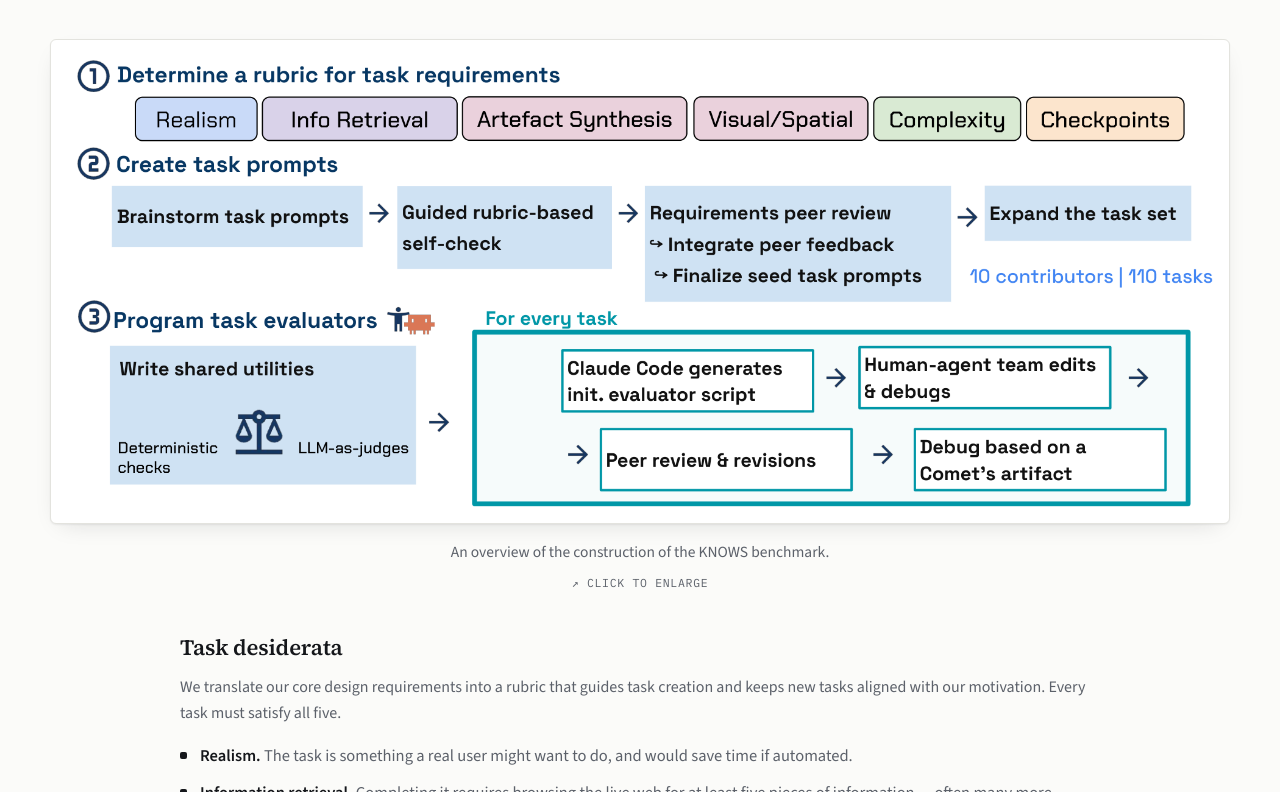
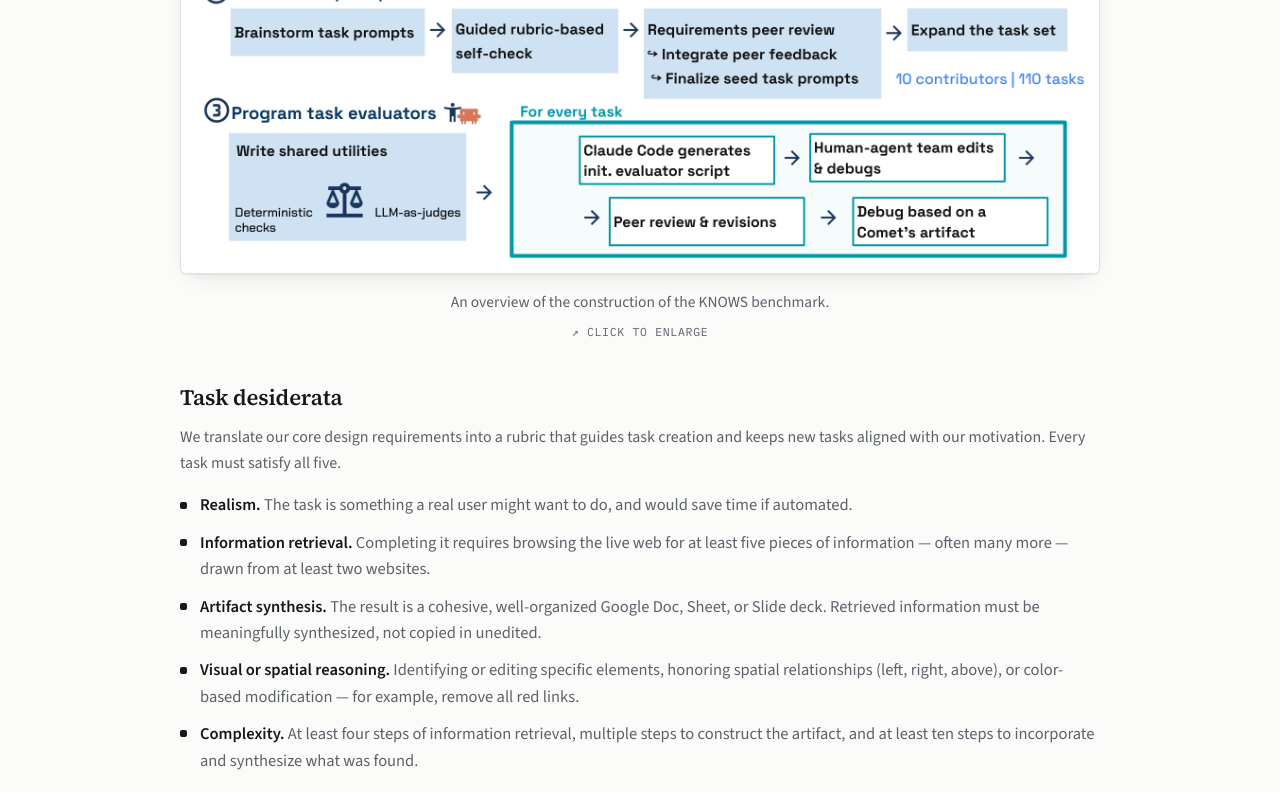
Before and after one commit to alexgill321/KNOWS-benchmark, a plain HTML site: page docs/index.html in a window 1280 px wide. Shown: the part 2598-3390 px from the top of the page. Drawn offline with nearby package versions, Linux system fonts and the light colour scheme.

```diff
--- a/docs/index.html
+++ b/docs/index.html
@@ -179,8 +179,8 @@
 
 /* ---------- figure ---------- */
 .fig-block{padding-block:clamp(22px,3vw,32px) 0}
-/* Hold the figures a little narrower than the wide column they sit in. */
-.fig-block figure{max-width:1180px;margin-inline:auto}
+/* figures track the reading column rather than the full page width */
+.fig-block figure{max-width:920px;margin-inline:auto}
 .fig-frame{
   border:1px solid var(--rule);
   border-radius:6px;
```
